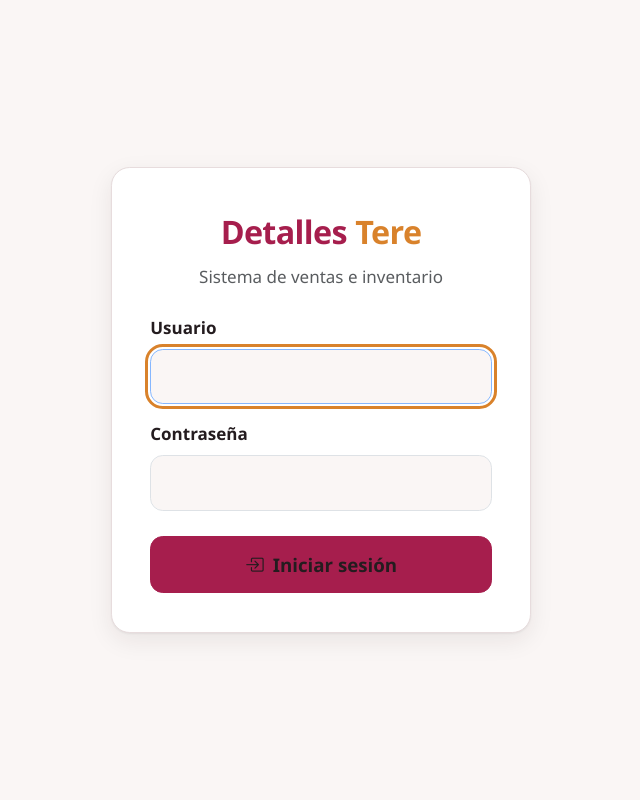
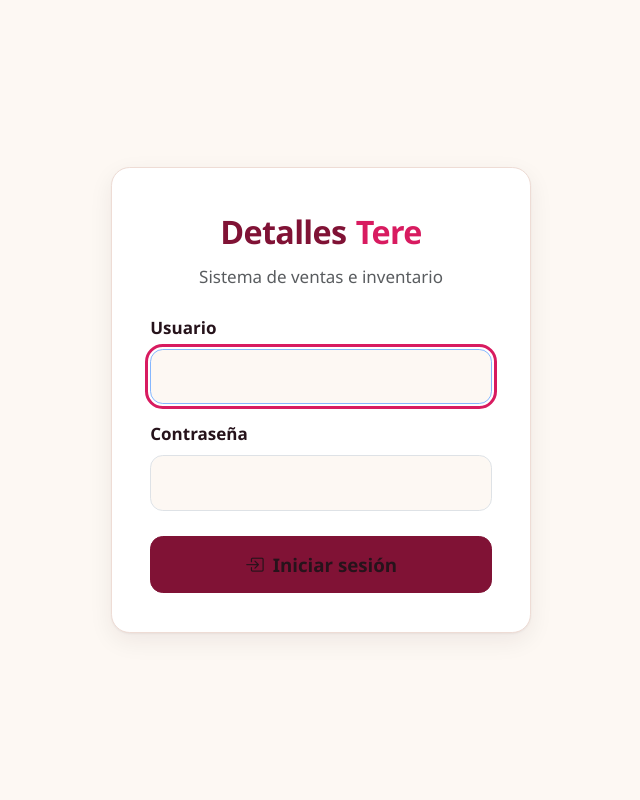
Before and after one commit to Gleizits/detalles-tere-web, a Java web app: page /login in a window 1280 px wide. Shown: the whole page, without its empty margins (319-959 px from the left). Run offline with Tomcat 11, a stand-in JSP engine, Linux system fonts and the light colour scheme; some libraries are stand-ins or nearby versions.

Commit message:
aplica paleta oficial crema, guinda, fucsia y rosita y menu superpuesto

```diff
--- a/DetallesTereWeb/web/assets/css/app.css
+++ b/DetallesTereWeb/web/assets/css/app.css
@@ -6,35 +6,40 @@
    ============================================================ */
 
 :root {
-  /* Paleta cálida de regalo/fiesta, con contraste alto */
-  --c-fondo:      #faf6f5;   /* papel con leve tinte rosado */
-  --c-surface:    #ffffff;
-  --c-tinta:      #241c1f;   /* casi negro cálido */
-  --c-suave:      #6e6268;   /* texto secundario (AA sobre fondo) */
-  --c-borde:      #e7dcdd;
-  --c-primario:   #a61e4d;   /* frambuesa/regalo */
-  --c-primario-h: #8a183f;
-  --c-acento:     #d9822b;   /* ámbar/vela */
-  --c-exito:      #2f7d5f;
+  /* Paleta oficial Detalles Tere: Crema, Guinda, Fucsia/Magenta y Rosita */
+  --c-fondo:      #fdf8f3;   /* Crema suave y cálido (papel/base de marca) */
+  --c-surface:    #ffffff;   /* Blanco puro para tarjetas y modales */
+  --c-tinta:      #26131b;   /* Tinta oscura cálida, contraste AAA */
+  --c-suave:      #6f5761;   /* Texto secundario, contraste AA */
+  --c-borde:      #eedcd5;   /* Borde sutil crema-rosáceo */
+  --c-primario:   #801235;   /* Guinda elegante oficial */
+  --c-primario-h: #640a25;   /* Guinda profundo para hover */
+  --c-acento:     #d81b60;   /* Fucsia/Magenta vibrante (reemplaza al naranja) */
+  --c-acento-h:   #b8144f;
+  --c-rosa:       #e05286;   /* Rosita de marca */
+  --c-rosa-suave: #fdf0f4;   /* Rosita pastel suave para fondos y badges */
+  --c-rosa-borde: #f7cad8;   /* Borde rosita suave */
+  --c-rosa-luz:   #ffa4c4;   /* Rosita luminoso para textos sobre guinda */
+  --c-exito:      #247352;   /* Verde esmeralda natural */
   --c-error:      #b3261e;
 
   --radio:     0.75rem;
   --radio-lg:  1.1rem;
-  --sombra:    0 1px 2px rgba(36,28,31,.06), 0 8px 24px rgba(36,28,31,.08);
+  --sombra:    0 1px 2px rgba(38, 19, 27, .05), 0 8px 24px rgba(38, 19, 27, .07);
 
   /* Tipografía: sans humanista, tamaños generosos */
   --font-ui: "Segoe UI", system-ui, -apple-system, "Helvetica Neue", Arial, sans-serif;
 
   /* Sobreescribe variables de Bootstrap */
-  --bs-primary:       #a61e4d;
-  --bs-primary-rgb:   166,30,77;
-  --bs-body-bg:       #faf6f5;
-  --bs-body-color:    #241c1f;
-  --bs-border-radius:     0.75rem;
-  --bs-border-radius-lg:  1.1rem;
-  --bs-link-color:       #a61e4d;
-  --bs-link-hover-color: #8a183f;
-  --bs-font-sans-serif: "Segoe UI", system-ui, -apple-system, "Helvetica Neue", Arial, sans-serif;
+  --bs-primary:          #801235;
+  --bs-primary-rgb:      128,18,53;
+  --bs-body-bg:          #fdf8f3;
+  --bs-body-color:       #26131b;
+  --bs-border-radius:    0.75rem;
+  --bs-border-radius-lg: 1.1rem;
+  --bs-link-color:       #801235;
+  --bs-link-hover-color: #640a25;
+  --bs-font-sans-serif:  "Segoe UI", system-ui, -apple-system, "Helvetica Neue", Arial, sans-serif;
 }
 
 html, body {
@@ -68,9 +73,17 @@ select:focus-visible,
   text-decoration: none;
   display: inline-flex;
   align-items: center;
-  gap: .5rem;
+  gap: .55rem;
 }
 .marca .marca-punto { color: var(--c-acento); }
+.marca-logo {
+  width: 34px;
+  height: 34px;
+  border-radius: 50%;
+  object-fit: cover;
+  flex-shrink: 0;
+  box-shadow: 0 2px 6px rgba(128, 18, 53, .15);
+}
 
 /* ---------- Layout de panel: menú lateral + barra superior ---------- */
 .app-sidebar {
@@ -395,7 +378,15 @@ body.menu-abierto .app-overlay { opacity: 1; pointer-events: auto; }
   max-width: 420px;
   padding: 2.25rem;
 }
-.login-tarjeta .marca { font-size: 1.9rem; }
+.login-logo {
+  width: 88px;
+  height: 88px;
+  border-radius: 50%;
+  object-fit: cover;
+  display: inline-block;
+  box-shadow: 0 4px 16px rgba(128, 18, 53, .16);
+}
+.login-tarjeta .marca { font-size: 1.9rem; justify-content: center; }
 
 /* ---------- Títulos de sección ---------- */
 .titulo-seccion {
```
Also changed, not shown: other parts of DetallesTereWeb/web/assets/css/app.css (+39 -69 lines).
